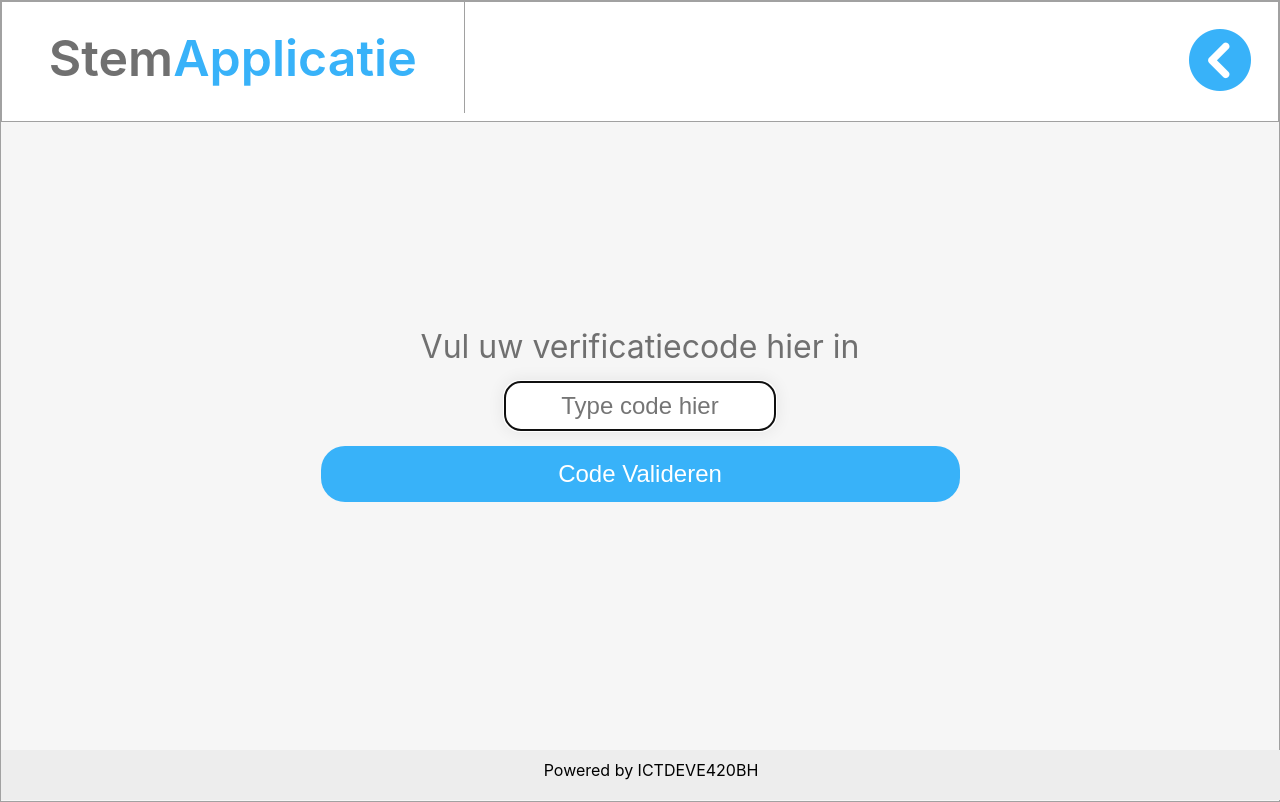
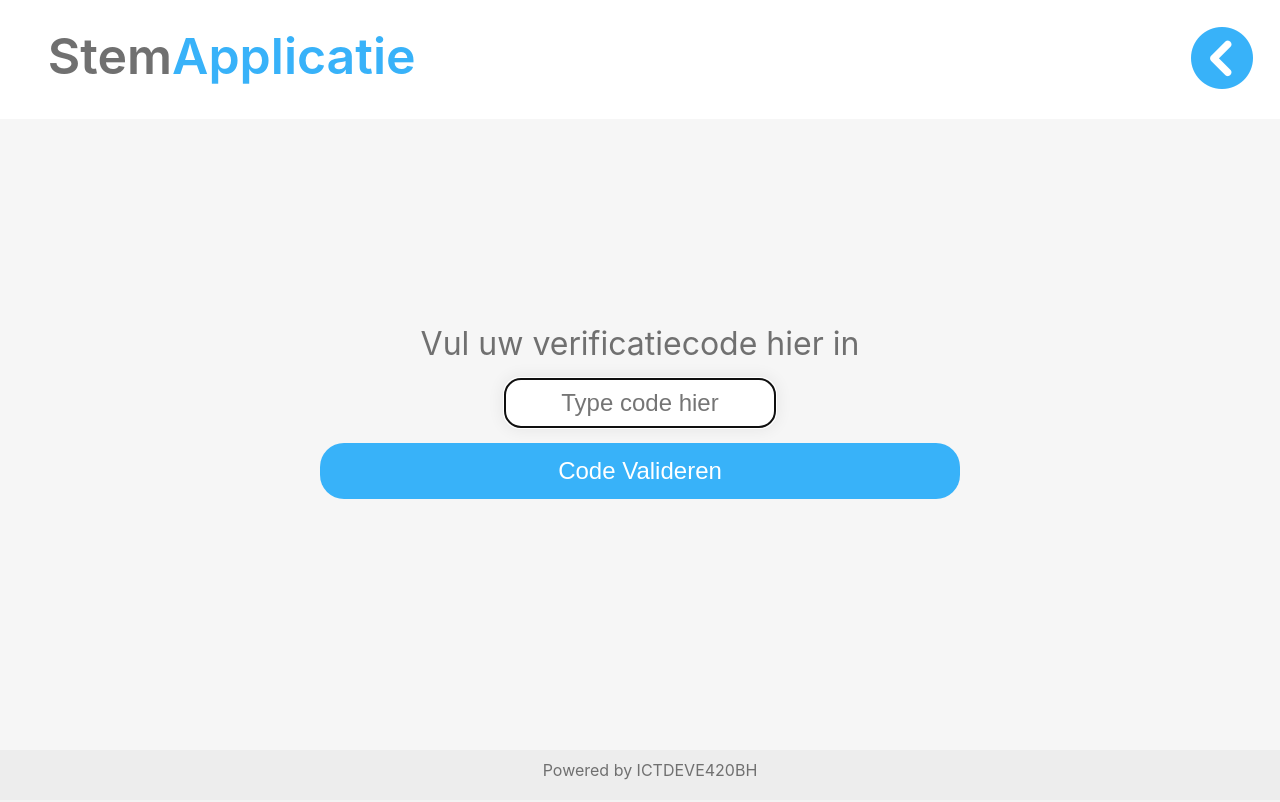
Before and after one commit to ItzDylan21/Project-Stemwijzer, a PHP site: page /verification.php in a window 1280 px wide. After the commit the page ends 780 px from the top, so only its background shows below. Run offline with PHP 8.4, Linux system fonts and the light colour scheme.

Commit message:
style: changed header styling

```diff
--- a/css/style.css
+++ b/css/style.css
@@ -65,7 +65,7 @@ button:focus {
 }
 
 button:focus {
-  outline: 1px solid #fff;
+  /*outline: 1px solid #fff;*/
   outline-offset: -4px;
 }
 
@@ -89,7 +89,7 @@ a:active {
   justify-content: space-around;
   flex-basis: 100%;
 }
-/*This is the styling for the flex container that is used for the headers troughout the whole website*/
+/*This is the styling for the flex container that is used for the headers throughout the whole website*/
 .container-1 {
   display: flex;
   flex-basis: 100%;
@@ -141,13 +141,7 @@ a:active {
   height: auto;
   text-align: center;
 }
-/*This is the border styling which runs troughout the whole website*/
-.container-1,
-html {
-  border-style: solid;
-  border-width: 1px;
-  border-color: #a1a1a1;
-}
+
 /*This is the styling for the 404 page*/
 .error-style {
   color: #707070;
@@ -214,7 +208,7 @@ html {
   font-weight: 600;
   text-align: center;
   padding: 2%;
-  border-right: 1px solid #a1a1a1;
+  /* border-right: 1px solid #a1a1a1; */
 }
 /*This is the styling for the (icon) button in the header*/
 .header-back {
@@ -368,4 +362,5 @@ input[type="text"] {
   height: 40px;
   background: #ededed;
   text-align: center;
+  color: #707070;
 }
--- a/verification.php
+++ b/verification.php
@@ -27,7 +27,7 @@
                 }
                     else {
                         //Deze alert message aanpassen???
-                        alert('Uw code is incorrect.');
+                        alert('Uw code is incorrect of al gebruikt.');
                         return false;
                     }
         }
```
